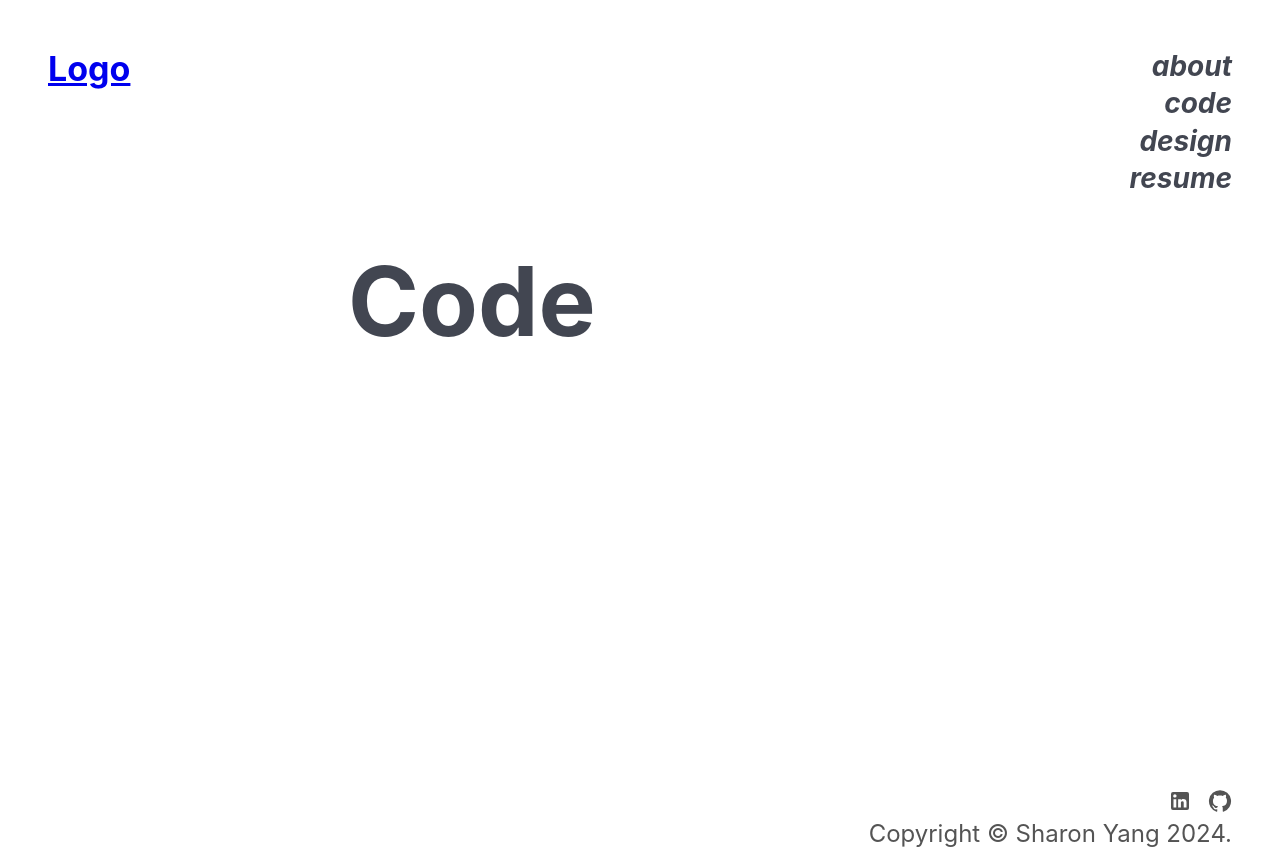
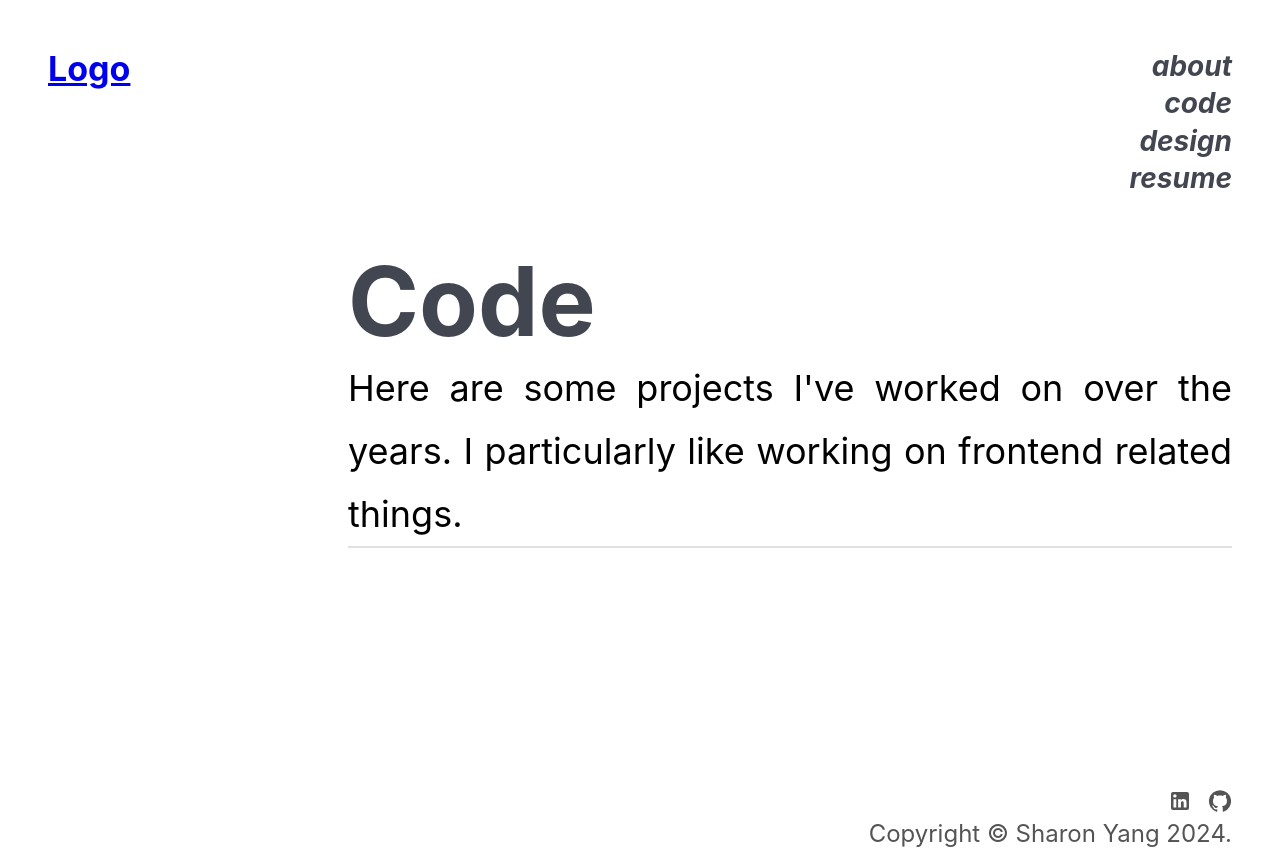
Before and after one commit to sharonyang16/personal-website, a Gatsby app: page /code in a window 1280 px wide. Built offline with nearby package versions, Linux system fonts and the light colour scheme.

Commit message:
#20 Added a caption for code page

```diff
--- a/src/pages/code.js
+++ b/src/pages/code.js
@@ -1,6 +1,16 @@
 import * as React from 'react';
 import PageHeading from '../components/PageHeading';
+import { Typography, Divider } from '@mui/material';
 
 export default function CodePage() {
-  return <PageHeading title='Code' />;
+  return (
+    <>
+      <PageHeading title='Code' />
+      <Typography variant='subtitle1'>
+        Here are some projects I've worked on over the years. I particularly
+        like working on frontend related things.
+      </Typography>
+      <Divider />
+    </>
+  );
 }
```
